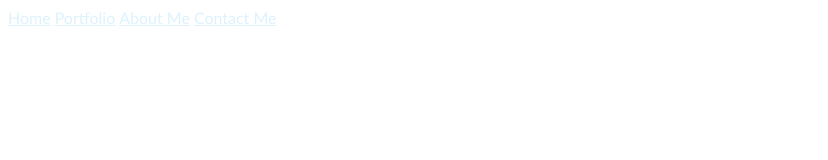
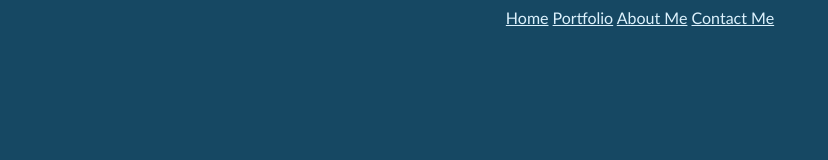
Before and after one commit to abdulhadicodes/abdulhadi, a plain HTML site: page aboutme.html in a window 1280 px wide. Shown: the whole page, without its empty margins (0-828 px from the left). Drawn offline with Linux system fonts and the light colour scheme.

Commit message:
color backgroun

```diff
--- a/aboutme.html
+++ b/aboutme.html
@@ -6,7 +6,7 @@
     <title>About Me</title>
     <link href="main.css" rel="stylesheet">
 </head>
-<body>
+<body class="intro">
     <header>
         <a href="index.html">Home</a>
         <a href="portfolio.html">Portfolio</a>
```
Also changed, not shown: contactme.html (+1 -1 lines), portfolio.html (+1 -1 lines).
